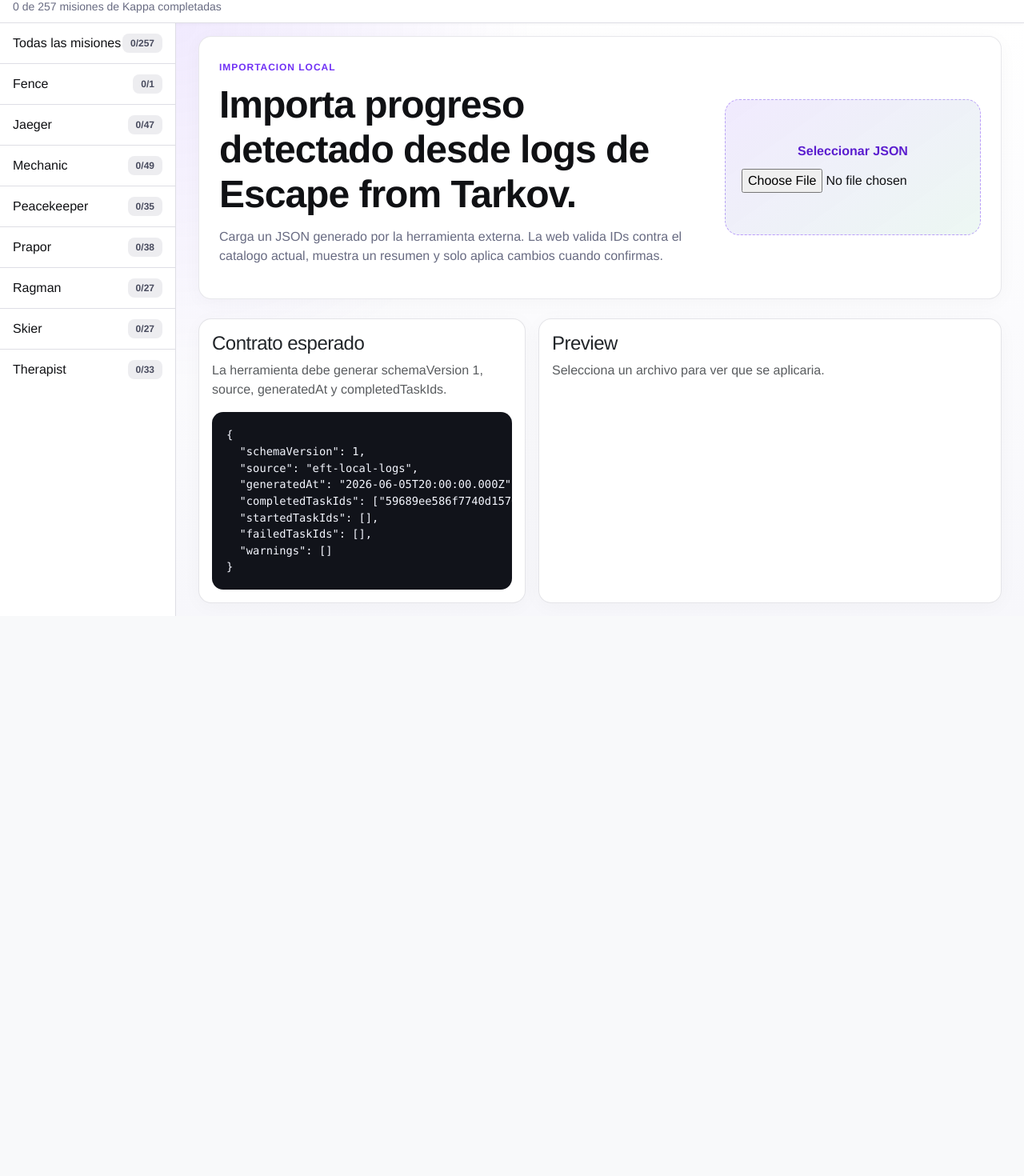
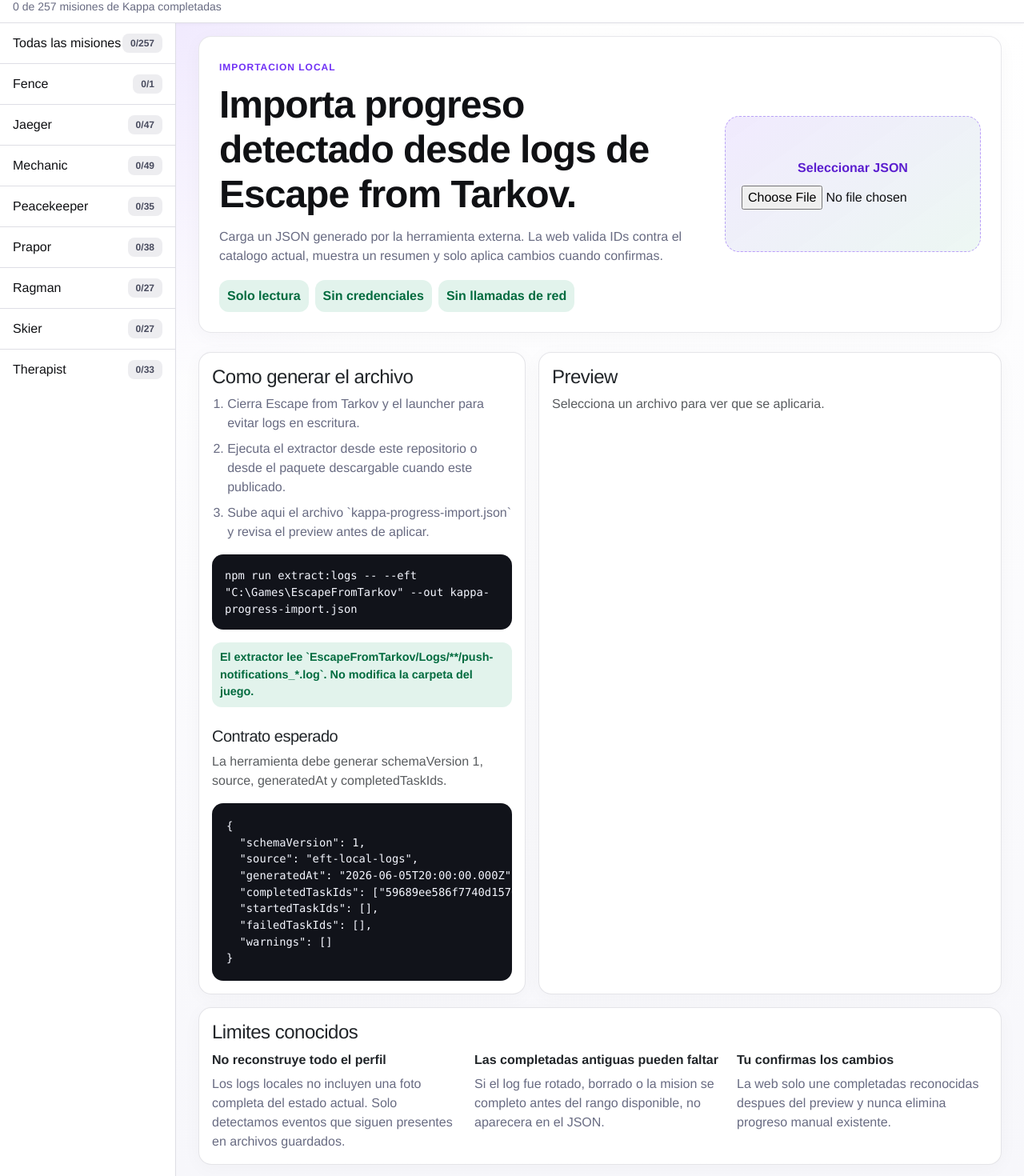
Before and after one commit to mario-asenjo/KappaRequirementsPage, a React (Vite) app: page /import in a window 1280 px wide. Shown: the part 82-1552 px from the top of the page at 80% size. Before the commit the page ends 852 px from the top, so only its background shows below. Built offline with nearby package versions, Linux system fonts and the light colour scheme.

Commit message:
Improve progress import UX

```diff
--- a/src/pages/ProgressImportPage.tsx
+++ b/src/pages/ProgressImportPage.tsx
@@ -7,6 +7,8 @@
 interface ProgressImportPageProps {
   tasks: Task[];
 }
+
+const extractorCommand = 'npm run extract:logs -- --eft "C:\\Games\\EscapeFromTarkov" --out kappa-progress-import.json';
 
 const formatDate = (value: string) => {
   const date = new Date(value);
@@ -72,6 +74,11 @@
             Carga un JSON generado por la herramienta externa. La web valida IDs contra el catalogo actual,
             muestra un resumen y solo aplica cambios cuando confirmas.
           </p>
+          <div className="import-privacy-strip" aria-label="Garantias de privacidad">
+            <span>Solo lectura</span>
+            <span>Sin credenciales</span>
+            <span>Sin llamadas de red</span>
+          </div>
         </div>
         <label className="import-dropzone">
           <span>Seleccionar JSON</span>
@@ -87,7 +94,17 @@
         <div className="col-lg-5">
           <div className="card h-100">
             <div className="card-body">
-              <h2 className="h4">Contrato esperado</h2>
+              <h2 className="h4">Como generar el archivo</h2>
+              <ol className="import-steps">
+                <li>Cierra Escape from Tarkov y el launcher para evitar logs en escritura.</li>
+                <li>Ejecuta el extractor desde este repositorio o desde el paquete descargable cuando este publicado.</li>
+                <li>Sube aqui el archivo `kappa-progress-import.json` y revisa el preview antes de aplicar.</li>
+              </ol>
+              <pre className="import-command" aria-label="Comando para generar el JSON">{extractorCommand}</pre>
+              <div className="import-note">
+                El extractor lee `EscapeFromTarkov/Logs/**/push-notifications_*.log`. No modifica la carpeta del juego.
+              </div>
+              <h3 className="h5 mt-4">Contrato esperado</h3>
               <p className="text-muted">
                 La herramienta debe generar schemaVersion 1, source, generatedAt y completedTaskIds.
               </p>
@@ -147,6 +164,12 @@
                       {preview.warnings.join(' ')}
                     </div>
                   )}
+                  {preview.unknownTaskIds.length > 0 && (
+                    <details className="import-details mb-3">
+                      <summary>Ver IDs no reconocidos</summary>
+                      <code>{preview.unknownTaskIds.join(', ')}</code>
+                    </details>
+                  )}
                   <button
                     className="btn btn-primary"
                     type="button"
@@ -161,6 +184,26 @@
           </div>
         </div>
       </div>
+
+      <section className="import-limits card mt-3">
+        <div className="card-body">
+          <h2 className="h4">Limites conocidos</h2>
+          <div className="import-limit-grid">
+            <div>
+              <strong>No reconstruye todo el perfil</strong>
+              <p>Los logs locales no incluyen una foto completa del estado actual. Solo detectamos eventos que siguen presentes en archivos guardados.</p>
+            </div>
+            <div>
+              <strong>Las completadas antiguas pueden faltar</strong>
+              <p>Si el log fue rotado, borrado o la mision se completo antes del rango disponible, no aparecera en el JSON.</p>
+            </div>
+            <div>
+              <strong>Tu confirmas los cambios</strong>
+              <p>La web solo une completadas reconocidas despues del preview y nunca elimina progreso manual existente.</p>
+            </div>
+          </div>
+        </div>
+      </section>
     </div>
   );
 };
--- a/src/styles.css
+++ b/src/styles.css
@@ -277,6 +277,46 @@
   max-width: 100%;
 }
 
+.import-privacy-strip {
+  display: flex;
+  flex-wrap: wrap;
+  gap: 8px;
+  margin-top: 18px;
+}
+
+.import-privacy-strip span,
+.import-note {
+  background: rgba(20, 158, 97, 0.12);
+  border-radius: 12px;
+  color: var(--kraken-success-dark);
+  font-weight: 800;
+  padding: 8px 10px;
+}
+
+.import-steps {
+  color: var(--kraken-neutral);
+  padding-left: 1.2rem;
+}
+
+.import-steps li {
+  margin-bottom: 8px;
+}
+
+.import-command {
+  background: #11131a;
+  border-radius: 14px;
+  color: #f5f7ff;
+  font-size: 0.86rem;
+  overflow-x: auto;
+  padding: 16px;
+  white-space: pre-wrap;
+}
+
+.import-note {
+  font-size: 0.9rem;
+  font-weight: 700;
+}
+
 .import-schema {
   background: #11131a;
   border-radius: 14px;
@@ -325,6 +365,40 @@
 .import-task-list {
   columns: 2;
   margin-bottom: 12px;
+}
+
+.import-details {
+  background: rgba(104, 107, 130, 0.08);
+  border-radius: 12px;
+  padding: 12px;
+}
+
+.import-details summary {
+  cursor: pointer;
+  font-weight: 800;
+}
+
+.import-details code {
+  display: block;
+  margin-top: 8px;
+  white-space: normal;
+  word-break: break-word;
+}
+
+.import-limit-grid {
+  display: grid;
+  gap: 14px;
+  grid-template-columns: repeat(3, minmax(0, 1fr));
+}
+
+.import-limit-grid strong {
+  display: block;
+  margin-bottom: 6px;
+}
+
+.import-limit-grid p {
+  color: var(--kraken-neutral);
+  margin: 0;
 }
 
 .section-title,
@@ -1246,6 +1320,7 @@
   }
 
   .import-hero,
+  .import-limit-grid,
   .import-stats {
     grid-template-columns: 1fr;
   }
```
Also changed, not shown: tools/eft-log-importer/README.md (added), 3 other files (tests, documents, lock files or other folders).
